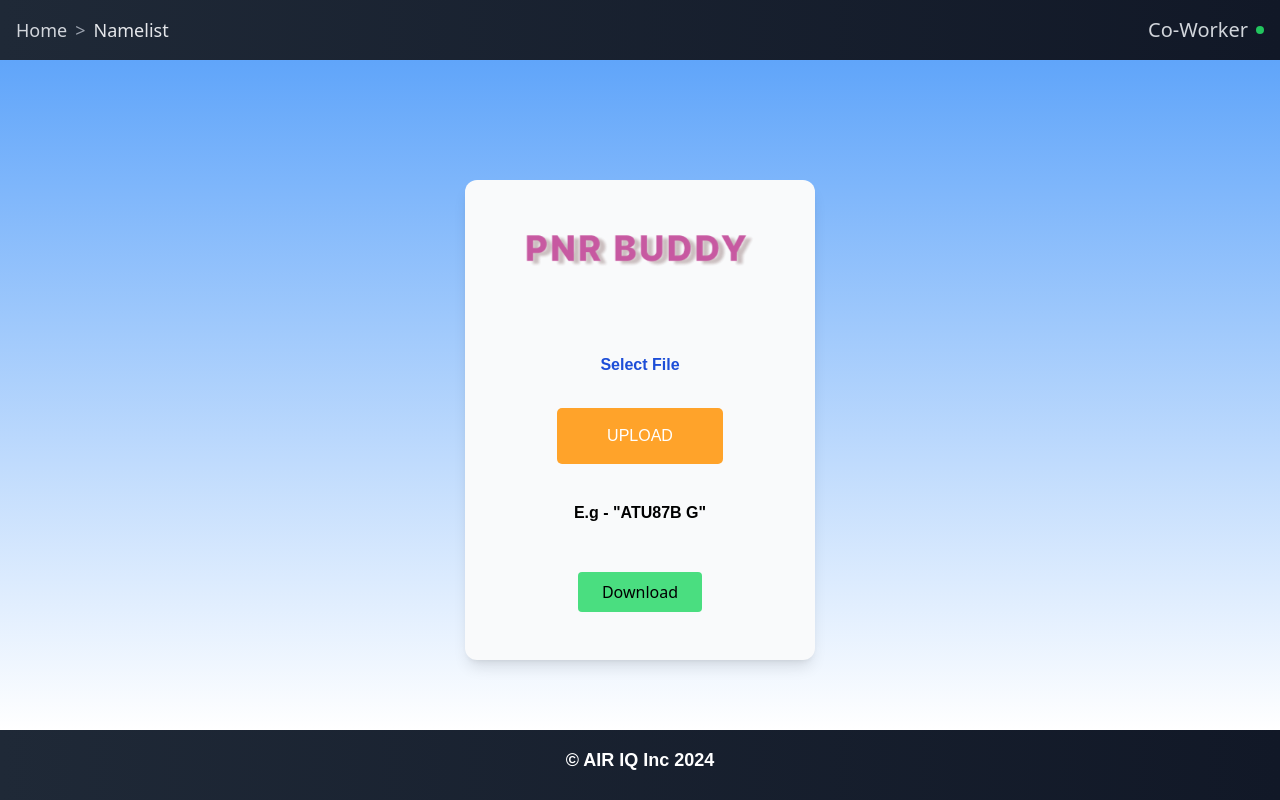
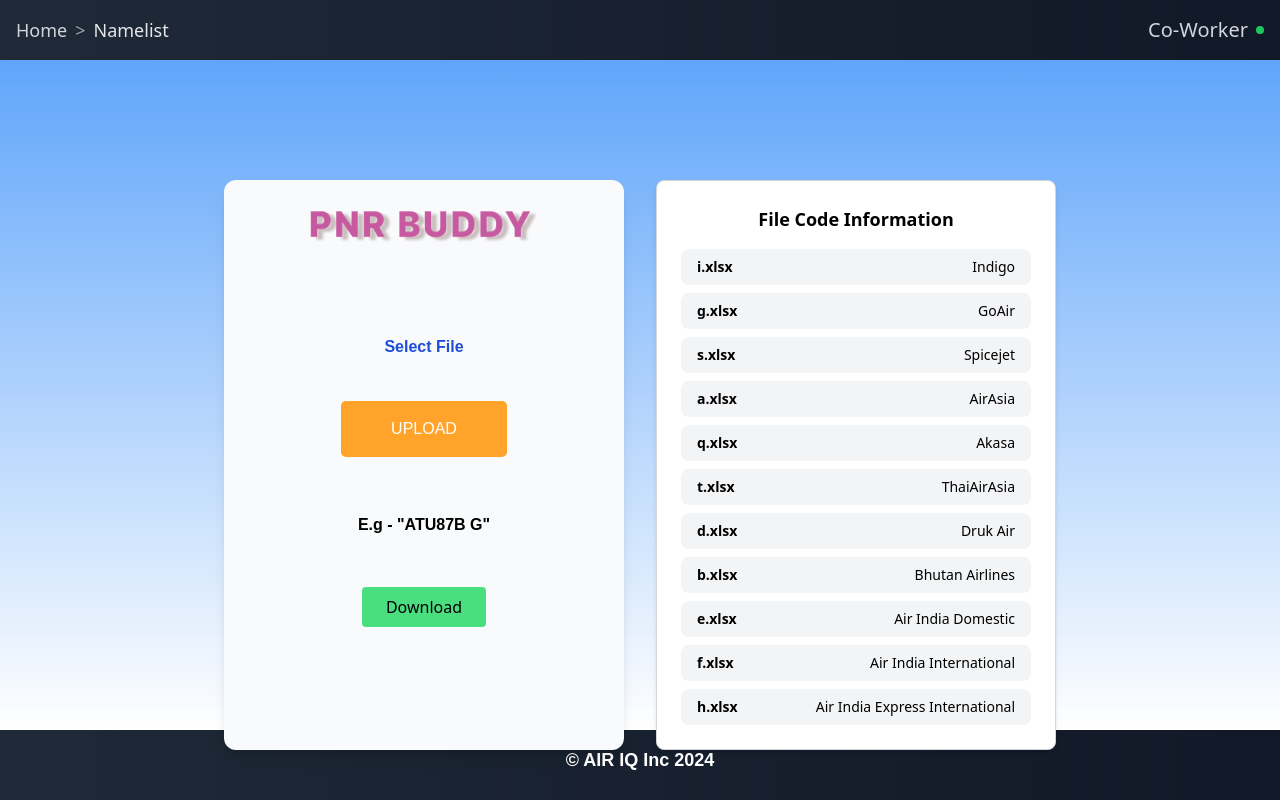
Before and after one commit to amalendu315/pnr-buddy-client, a React (Create React App) app: page /namelist in a window 1280 px wide. Built offline with nearby package versions, Linux system fonts and the light colour scheme.

Commit message:
file codes added

```diff
--- a/src/api/flightDataAPI.ts
+++ b/src/api/flightDataAPI.ts
@@ -3,7 +3,7 @@
 import axios from "axios";
 
 const BASE_URL =
-  "http://ec2-3-110-55-153.ap-south-1.compute.amazonaws.com:3004";
+  "http://localhost:3004";
 
 // const bASE_URL =
 //   "http://localhost:3004";
--- a/src/components/FormUpload.tsx
+++ b/src/components/FormUpload.tsx
@@ -1,10 +1,23 @@
-import React,{useState} from 'react';
+import React, { useState } from "react";
 import axios from "axios";
-import { LuLoader2 } from 'react-icons/lu';
+import { LuLoader2 } from "react-icons/lu";
+
+const fileCodeInfo = {
+  "i.xlsx": "Indigo",
+  "g.xlsx": "GoAir",
+  "s.xlsx": "Spicejet",
+  "a.xlsx": "AirAsia",
+  "q.xlsx": "Akasa",
+  "t.xlsx": "ThaiAirAsia",
+  "d.xlsx": "Druk Air",
+  "b.xlsx": "Bhutan Airlines",
+  "e.xlsx": "Air India Domestic",
+  "f.xlsx": "Air India International",
+  "h.xlsx": "Air India Express International",
+};
 
 const FormUpload = () => {
-
-    const [isLoading, setIsLoading] = useState(false)
+  const [isLoading, setIsLoading] = useState(false);
   const [selectedFile, setSelectedFile] = useState<File | null>(null);
   const [fileName, setFileName] = useState<string>("Select File");
 
@@ -23,15 +36,13 @@ const FormUpload = () => {
       formData.append("PNR", selectedFile);
 
       try {
-          // Make sure the URL is correct for your server
         const response = await axios.post(
-            `http://ec2-3-110-55-153.ap-south-1.compute.amazonaws.com:3004/convert`,
+          `http://localhost:3004/convert`,
           formData,
           {
             responseType: "arraybuffer",
           }
-          ); // Important!
-          // Access the filename and file data from the response data
+        );
         const fileData = await response.data;
 
         const url = window.URL.createObjectURL(
@@ -41,27 +52,31 @@ const FormUpload = () => {
         );
         const link = document.createElement("a");
         link.href = url;
-          link.setAttribute("download", `${fileName.split(" ")[0]} Namelist.xlsx`);
+        link.setAttribute(
+          "download",
+          `${fileName.split(" ")[0]} Namelist.xlsx`
+        );
         document.body.appendChild(link);
         link.click();
       } catch (error) {
-          // Handle error
         console.error("Error converting file:", error);
-        } finally{
+      } finally {
         setIsLoading(false);
       }
     }
   };
 
  return (
-    <div className="relative top-[120px] w-[350px] h-[480px] my-0 mx-auto rounded-xl pt-12 flex flex-col shadow-lg bg-gray-50">
+   <div className="relative top-[120px] w-full flex justify-center items-start space-x-8">
+     {/* Main Form Container */}
+     <div className="w-[400px] h-full gap-4 flex flex-col items-center bg-gray-50 shadow-lg rounded-xl p-6">
        <div className="mt-0 flex justify-center animate-pulse">
          <img src="/assets/logo5.png" alt="" className="w-[230px]" />
        </div>
        <div className="w-full h-[280px] mt-16">
          <form
            onSubmit={handleSubmit}
-          className="w-full h-[280px] flex flex-col justify-around items-center pnrForm"
+           className="w-full flex flex-col items-center pnrForm gap-6"
          >
            <p className="text-blue-700 font-bold">{fileName}</p>
            <input
@@ -71,19 +86,44 @@ const FormUpload = () => {
              name="PNR"
              onChange={handleFileChange}
            />
-          <label htmlFor="PNR">UPLOAD</label>
-          <p>E.g - "ATU87B G"</p>
+           <label
+             htmlFor="PNR"
+             className="cursor-pointer bg-orange-400 text-white px-6 py-2 rounded mt-2 hover:bg-orange-500"
+           >
+             UPLOAD
+           </label>
+           <p className="mt-4">E.g - "ATU87B G"</p>
            <button
              type="submit"
              className="bg-green-400 text-black px-6 py-2 rounded mt-4 hover:bg-green-500"
              disabled={isLoading}
            >
-            {isLoading ? <LuLoader2 className="h-6 w-6 animate-spin" /> : <>Download</>}
+             {isLoading ? (
+               <LuLoader2 className="h-6 w-6 animate-spin" />
+             ) : (
+               <>Download</>
+             )}
            </button>
          </form>
        </div>
      </div>
+
+     {/* File Code Information Box Side by Side */}
+     <div className="w-[400px] p-6 border border-gray-300 rounded-lg bg-white shadow-md text-center">
+       <h2 className="text-lg font-bold mb-4">File Code Information</h2>
+       <ul className="text-sm text-left space-y-2">
+         {Object.entries(fileCodeInfo).map(([key, value]) => (
+           <li
+             key={key}
+             className="flex justify-between px-4 py-2 bg-gray-100 rounded-lg"
+           >
+             <strong>{key}</strong> <span>{value}</span>
+           </li>
+         ))}
+       </ul>
+     </div>
+   </div>
  );
-}
+};
 
-export default FormUpload
+export default FormUpload;
```
Also changed, not shown: 1 other file (tests, documents, lock files or other folders). Lines whose indentation alone changed are shown as unchanged.
